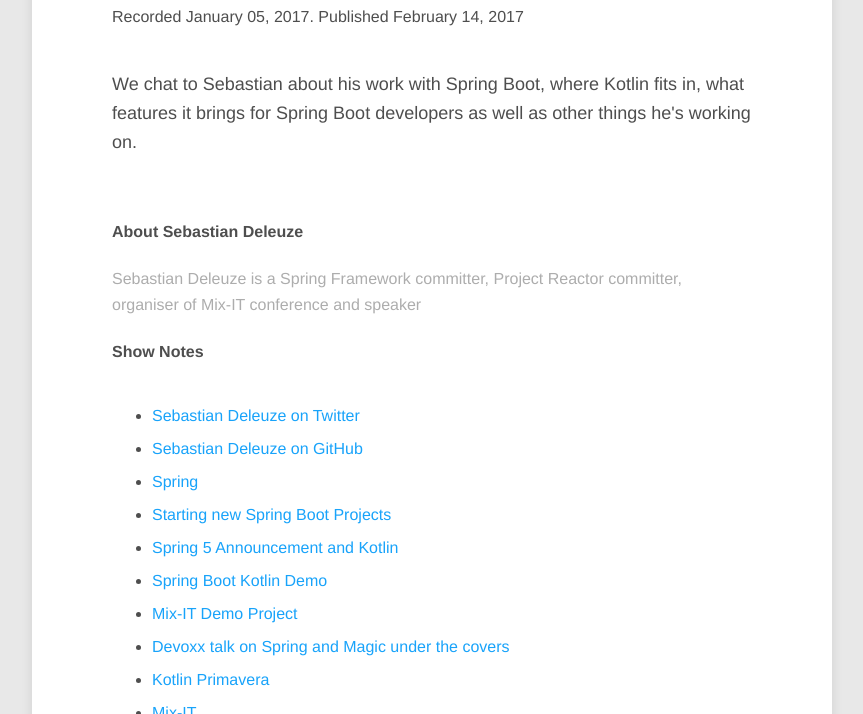
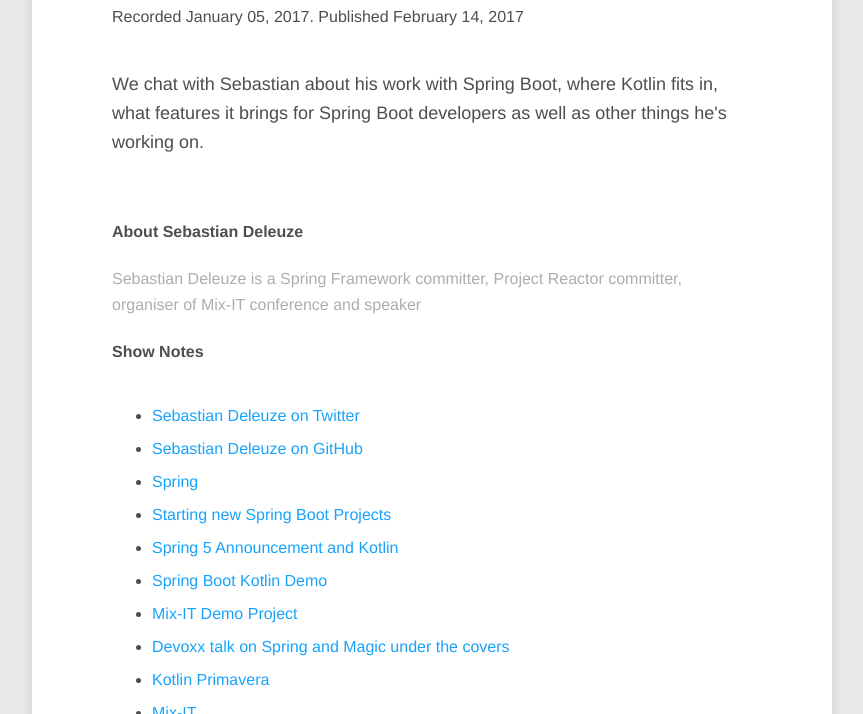
Before and after one commit to talkingkotlin/website, a Jekyll site: the page built from _posts/2017-02-14-spring-boot-with-sebastian-delueze.md, in a window 1280 px wide and 900 px high, scrolled down 610 px, cut to the strip 186-900 px from the top of the window. Shown: the whole strip, without its empty margins (208-1071 px from the left). Built offline with Jekyll 4.4.1, drawn with Linux system fonts in a browser that asks for light colours; nearby versions of some CDN libraries; comment, search, counter and statistics services are not loaded.

```diff
--- a/_posts/2017-02-14-spring-boot-with-sebastian-delueze.md
+++ b/_posts/2017-02-14-spring-boot-with-sebastian-delueze.md
@@ -8,8 +8,8 @@ trackid: 307522712
 length: "34:17"
 length_rounded: "34 mins"
 tags: [Sebastian Deleuze, Spring Boot, Reactive Programming, Project Reactor]
-image: sebastian-deleuze.jpeg
-description: "We chat to Sebastian about his work with Spring Boot, where Kotlin fits in, what features it brings for Spring Boot developers as well as other things he's working on."
+image: sebastian-deleuze.jpg
+description: "We chat with Sebastian about his work with Spring Boot, where Kotlin fits in, what features it brings for Spring Boot developers as well as other things he's working on."
 bio: "Sebastian Deleuze is a Spring Framework committer, Project Reactor committer, organiser of Mix-IT conference and speaker"
 notes:
     - text: Sebastian Deleuze on Twitter
```
